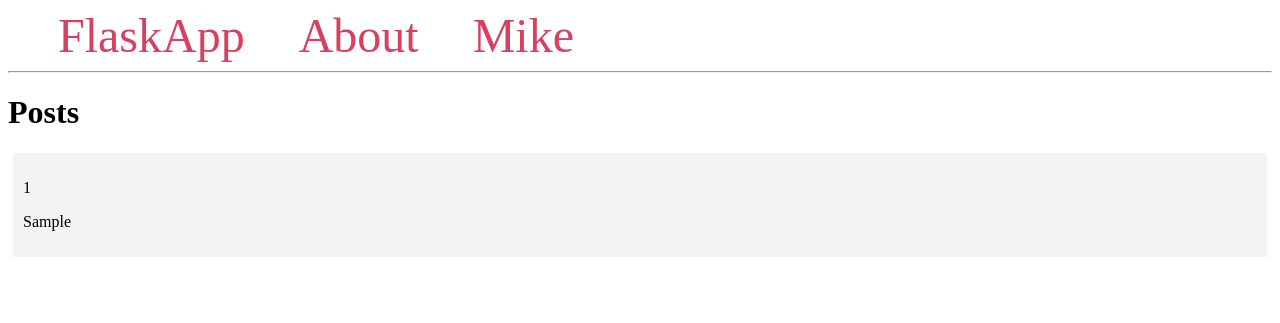
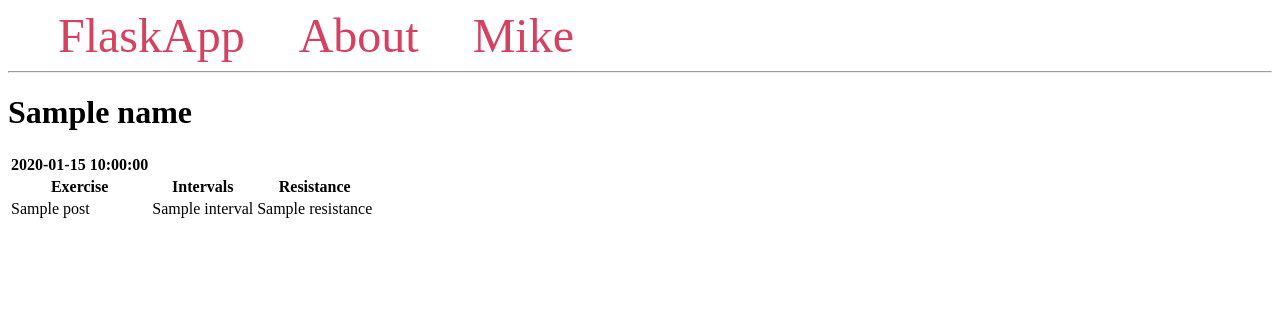
Before and after one commit to Funlamb/tsuyo, a Flask app: template templates/index.html in a window 1280 px wide. Shown: the top 323 px of the page. Run offline with Flask 2, Linux system fonts and the light colour scheme; the template is opened without the code that fills it: most values are stand-ins (such as "Sample title", 1, 10 or a date in 2020).

Commit message:
Changed index so that it will display the users first name

```diff
--- a/start.py
+++ b/start.py
@@ -39,6 +39,7 @@ def login():
 
       print("Login")
       session['userID'] = user[0]['id']
+      session['name'] = user[0]['firstName']
       # test those feilds to see if any match the users database
       # record the userID in the session
       return redirect("/user_index")
@@ -49,18 +50,23 @@ def user_index():
 
    db = get_db_connection()
    cur = db.cursor()
-   value = []
-   value.append(session['userID']) # needs to be in a list to use .execute
+   userID = []
+   userID.append(session['userID']) # needs to be in a list to use .execute
    query = """SELECT users.firstName, workouts.dateandtime, workouts.id, sets.*, exercises.name FROM users
       JOIN workouts ON users.id = workouts.userID JOIN sets ON workouts.id = sets.workoutID JOIN exercises ON
       sets.exerciseID = exercises.id WHERE users.id = ?"""
-   posts_unsorted = cur.execute(query, value).fetchall()
+   posts_unsorted = cur.execute(query, userID).fetchall()
 
    # Get all workout orginized
    posts_sorted_daily = []
    temp = []
    # Split them by days
-   workoutID = posts_unsorted[0]["id"]
+   if not posts_unsorted:
+      return render_template("index.html", name=session['name'])
+
+      print(posts_unsorted[0]["id"])
+      workoutID = posts_unsorted[0]["id"]
+
    for p in posts_unsorted:
       if p['id'] != workoutID:
          posts_sorted_daily.append(temp)
@@ -98,7 +104,7 @@ def user_index():
    # Give them to the .html to sort nicly
 
    db.close()
-   return render_template("mike.html", posts=posts_sorted_daily)
+   return render_template("index.html", posts=posts_sorted_daily, name=session['name'])
 
 @app.route('/help')
 def help():
--- a/templates/index.html
+++ b/templates/index.html
@@ -1,11 +1,32 @@
 {%extends 'base.html'%}
 
 {%block content%}
-    <h1>{%block title%} Posts {% endblock %}</h1>
-    {%for p in posts %}
-        <div class='post'>
-            <p>{{p['id']}}</p>
-            <p>{{p['firstName']}}</p>
-        </div>
-    {% endfor %}
+    <h1>{%block title%}
+        {% if name %}
+            {{name}}
+        {% endif %}
+        {% endblock %}
+    </h1>
+
+    <table class="table tablestriped">
+        <tbody>
+            {%for p in posts %}
+                {% set date = p[0]['DateAndTime']%}
+                    <thead>
+                        <th>{{date}}</th>
+                    </thead>
+                    <thead>
+                        <th>Exercise</th>
+                        <th>Intervals</th>
+                        <th>Resistance</th>
+                    </thead>
+                        {%- for d in p %}
+                            <tr>
+                                <td class="border-0 fw-bold text-end">{{d['name']}}</td>
+                                <td class="border-0 fw-bold text-end">{{d['interval']}}</td>
+                                <td class="border-0 fw-bold text-end">{{d['resistance']}}</td>
+                            </tr>
+                        {% endfor -%}
+            {% endfor %}
+        </tbody>
 {% endblock %}
```
Also changed, not shown: templates/mike.html (deleted, +0 -26 lines).
